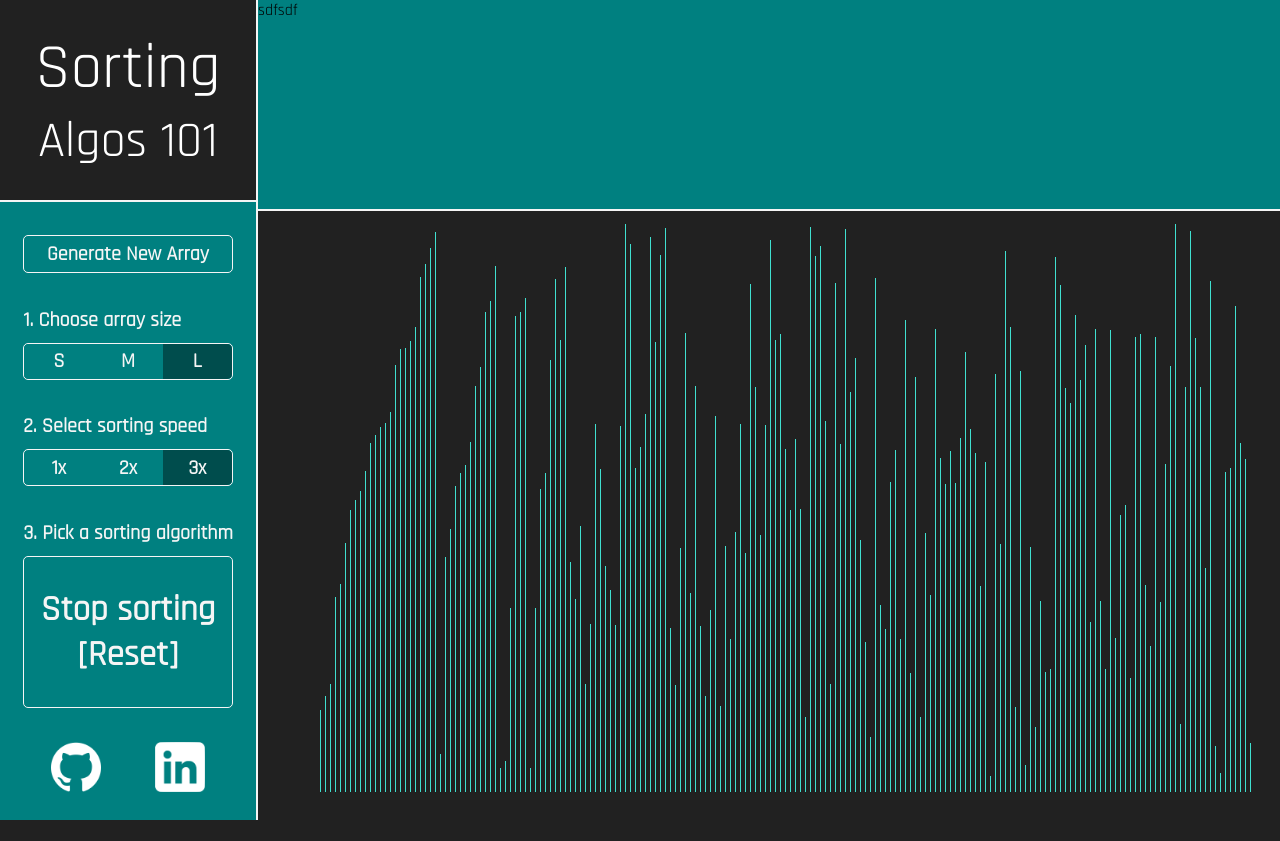
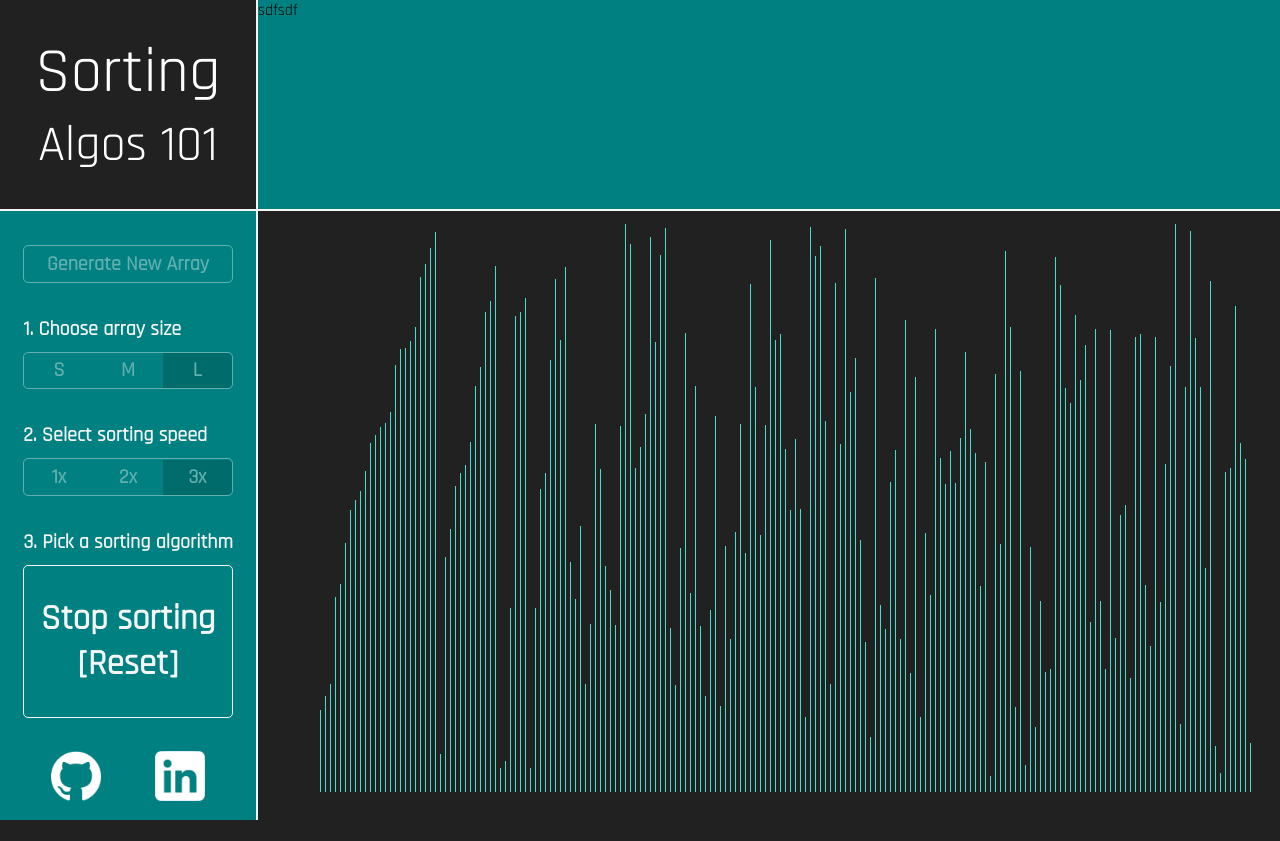
Before and after one commit to dawinderS/SortingAlgos, a React (Create React App) app: page / in a window 1280 px wide. Both pictures are taken after a click on the element 127 px from the left and 613 px from the top of the page. Shown: the top 841 px of the page. Built offline with nearby package versions, Linux system fonts and the light colour scheme.

Commit message:
add infobar implementation

```diff
--- a/src/sortingVisuals/sorts.css
+++ b/src/sortingVisuals/sorts.css
@@ -21,7 +21,7 @@
 
 .navbar-header {
   height: 23vh;
-  min-height: 200px;
+  min-height: 209.25px;
   background: #212121;
   border-bottom: 2px solid whitesmoke;
   color: white;
@@ -185,8 +185,6 @@
   flex-direction: column;
   text-align: center;
   justify-content: center;
-  /* padding: 10px 0px; */
-  cursor: pointer;
   min-width: 209.72px;
   height: 188.73px;
 }
@@ -194,7 +192,6 @@
 #stopsort div {
   font-size: 35px;
 }
-
 
 #stopsort-in {
   border: 1px solid whitesmoke;
@@ -204,6 +201,32 @@
   display: flex;
   flex-direction: column;
   justify-content: center;
+  cursor: pointer;
+}
+
+#reset-btndup {
+  display: none;
+  cursor: default;
+  opacity: 0.4;
+}
+#reset-btndup:hover {
+  background: teal;
+}
+#arr-sizesdup {
+  display: none;
+  cursor: default;
+  opacity: 0.4;
+}
+#arr-sizesdup div {
+  background: teal;
+  cursor: default;
+}
+#sort-spddup {
+  display: none;
+  opacity: 0.4;
+}
+#sort-spddup div {
+  cursor: default;
 }
 
 #insertion {
--- a/src/sortingVisuals/sorts.jsx
+++ b/src/sortingVisuals/sorts.jsx
@@ -276,13 +276,26 @@ export default class SortingVisuals extends React.Component {
   handleSortStart() {
     document.getElementById("stopsort").style.display = 'flex';
     document.getElementById("allsortalgs").style.display = 'none';
+    document.getElementById("reset-btndup").style.display = 'inline';
+    document.getElementById("reset-btn").style.display = 'none';
+    document.getElementById("arr-sizesdup").style.display = 'flex';
+    document.getElementById("arr-sizes").style.display = 'none';
+    document.getElementById("sort-spddup").style.display = 'flex';
+    document.getElementById("sort-spd").style.display = 'none';
   }
   handleSortEnd() {
     document.getElementById("stopsort").style.display = "none";
     document.getElementById("allsortalgs").style.display = "inline";
+    document.getElementById("reset-btndup").style.display = "none";
+    document.getElementById("reset-btn").style.display = "inline";
+    document.getElementById("arr-sizesdup").style.display = "none";
+    document.getElementById("arr-sizes").style.display = "flex";
+    document.getElementById("sort-spddup").style.display = "none";
+    document.getElementById("sort-spd").style.display = "flex";
   }
   handleEnd() {
     window.location.reload();
+
   }
 
   render() {
@@ -297,17 +310,16 @@ export default class SortingVisuals extends React.Component {
           </div>
           <div className="navbar-btns">
             <div className="navbar-btns-in">
-              <div className="reset-btn" onClick={() => this.resetArr()}>
+              <div className="reset-btn" id='reset-btn' onClick={() => this.resetArr()}>
+                Generate New Array
+              </div>
+              <div className="reset-btn" id='reset-btndup'>
                 Generate New Array
               </div>
               <div className="array-size">
                 1. Choose array size
-                <span>
-                  <div
-                    onClick={() => this.handleSizeS()}
-                    className="arrsize"
-                    id="arrsize1"
-                  >
+                <span id='arr-sizes'>
+                  <div onClick={() => this.handleSizeS()} className="arrsize" id="arrsize1">
                     S
                   </div>
                   <div
@@ -326,10 +338,28 @@ export default class SortingVisuals extends React.Component {
                     L
                   </div>
                 </span>
+                <span id='arr-sizesdup'>
+                  <div className="arrsize" id="arrsize1">
+                    S
+                  </div>
+                  <div
+                    className="arrsize"
+                    id="arrsize2"
+                  >
+                    M
+                  </div>
+                  <div
+                    className="arrsize"
+                    id="arrsize3"
+                    style={{ backgroundColor: "rgb(0, 77, 77)" }}
+                  >
+                    L
+                  </div>
+                </span>
               </div>
               <div className="sort-speed">
                 2. Select sorting speed
-                <span>
+                <span id='sort-spd'>
                   <div
                     onClick={() => this.handleSpeed1()}
                     className="sortspeed"
@@ -346,6 +376,26 @@ export default class SortingVisuals extends React.Component {
                   </div>
                   <div
                     onClick={() => this.handleSpeed3()}
+                    className="sortspeed"
+                    id="sortspeed3"
+                  >
+                    3x
+                  </div>
+                </span>
+                <span id='sort-spddup'>
+                  <div
+                    className="sortspeed"
+                    id="sortspeed1"
+                  >
+                    1x
+                  </div>
+                  <div
+                    className="sortspeed"
+                    id="sortspeed2"
+                  >
+                    2x
+                  </div>
+                  <div
                     className="sortspeed"
                     id="sortspeed3"
                   >
```
